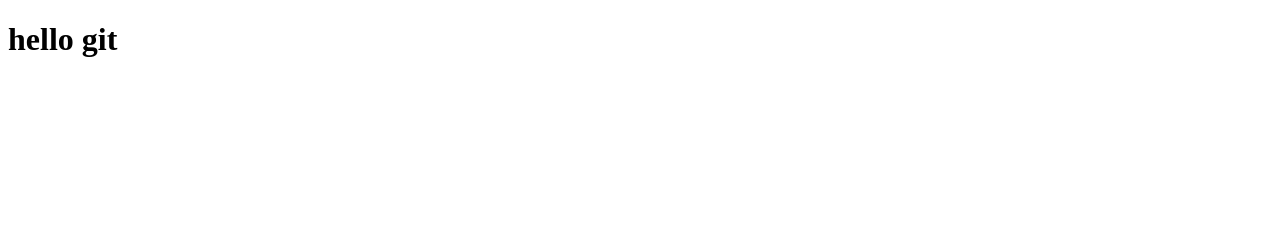
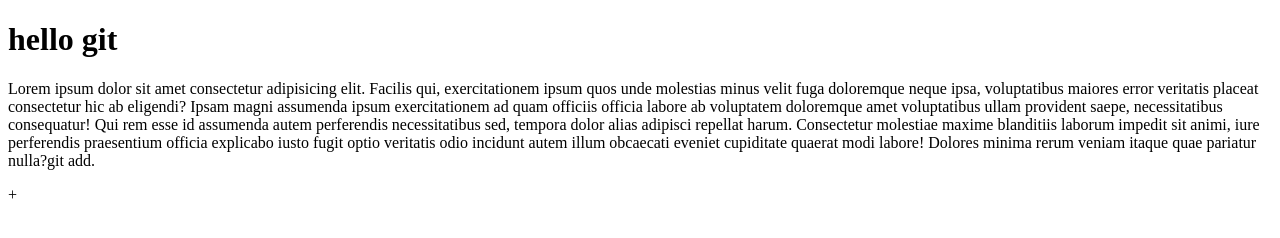
Before and after one commit to rahuljatav01/html1, a plain HTML site: page index.html in a window 1280 px wide. Drawn offline with Linux system fonts and the light colour scheme.

Commit message:
new commrnt

```diff
--- a/index.html
+++ b/index.html
@@ -7,5 +7,7 @@
 </head>
 <body>
     <h1>hello git</h1>
+    <p>Lorem ipsum dolor sit amet consectetur adipisicing elit. Facilis qui, exercitationem ipsum quos unde molestias minus velit fuga doloremque neque ipsa, voluptatibus maiores error veritatis placeat consectetur hic ab eligendi? Ipsam magni assumenda ipsum exercitationem ad quam officiis officia labore ab voluptatem doloremque amet voluptatibus ullam provident saepe, necessitatibus consequatur! Qui rem esse id assumenda autem perferendis necessitatibus sed, tempora dolor alias adipisci repellat harum. Consectetur molestiae maxime blanditiis laborum impedit sit animi, iure perferendis praesentium officia explicabo iusto fugit optio veritatis odio incidunt autem illum obcaecati eveniet cupiditate quaerat modi labore! Dolores minima rerum veniam itaque quae pariatur nulla?git add.
+    </p>
 </body>
-</html>
+</html>+
```
